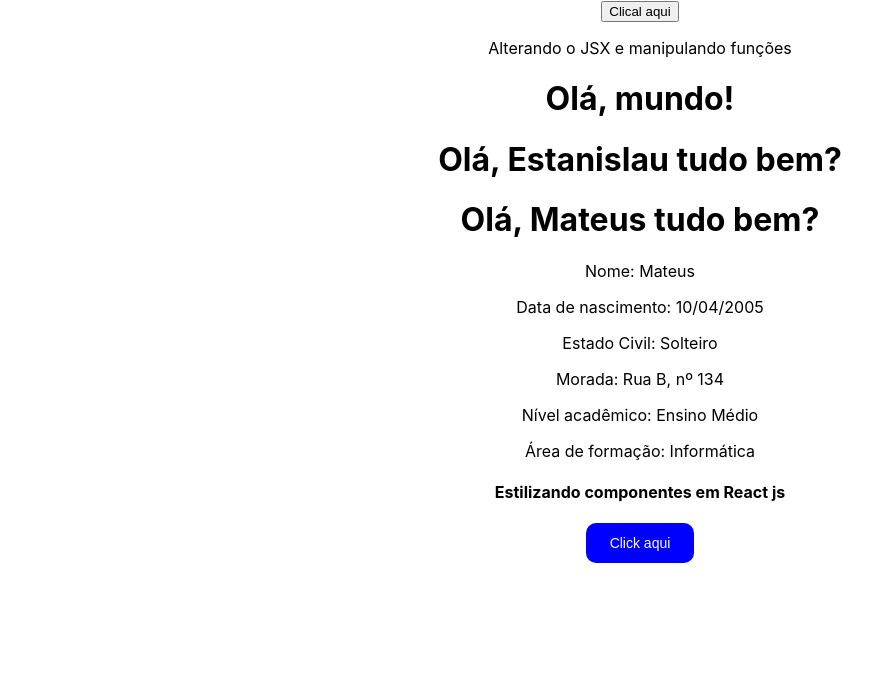
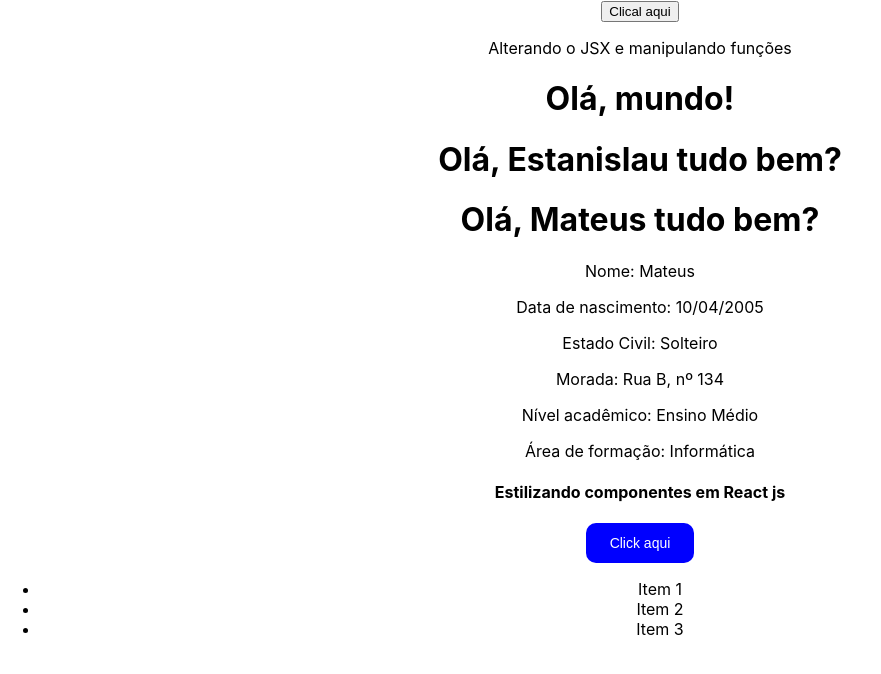
Before and after one commit to estanislaumateus/courses, a React (Create React App) app in the folder reactjs-course/project001/: page / in a window 1280 px wide. Shown: the top 674 px of the page, without its empty margins (0-881 px from the left). Built offline with nearby package versions, Linux system fonts and the light colour scheme.

Commit message:
feat: foi adicionado um novo componente

```diff
--- a/reactjs-course/project001/src/App.js
+++ b/reactjs-course/project001/src/App.js
@@ -3,6 +3,7 @@ import HelloWord from './components/HelloWord';
 import SayName from './components/SayName';
 import People from './components/People';
 import Botao from './components/Botao/Botao';
+import Lista from './components/Lista/Lista';
 
 function mensagem(){
   alert("Olá, essa mensagem foi dsparada por uma funcção!")
@@ -30,6 +31,7 @@ function App() {
       formacao={formacao}
        />
       <Botao/>
+      <Lista />
 
     </div>
   );
--- /dev/null
+++ b/reactjs-course/project001/src/components/Lista/Lista.js
@@ -0,0 +1,16 @@
+import styles from './Lista.module.css';
+
+function Lista() {
+    return (
+        <>
+            <ul className={styles.lista}>
+                <li>Item 1</li>
+                <li>Item 2</li>
+                <li>Item 3</li>
+            </ul>
+        </>
+    )
+
+}
+
+export default Lista;
--- /dev/null
+++ b/reactjs-course/project001/src/components/Lista/Lista.module.css
@@ -0,0 +1,4 @@
+.lista{
+    padding-bottom: 500px;
+
+}
```
